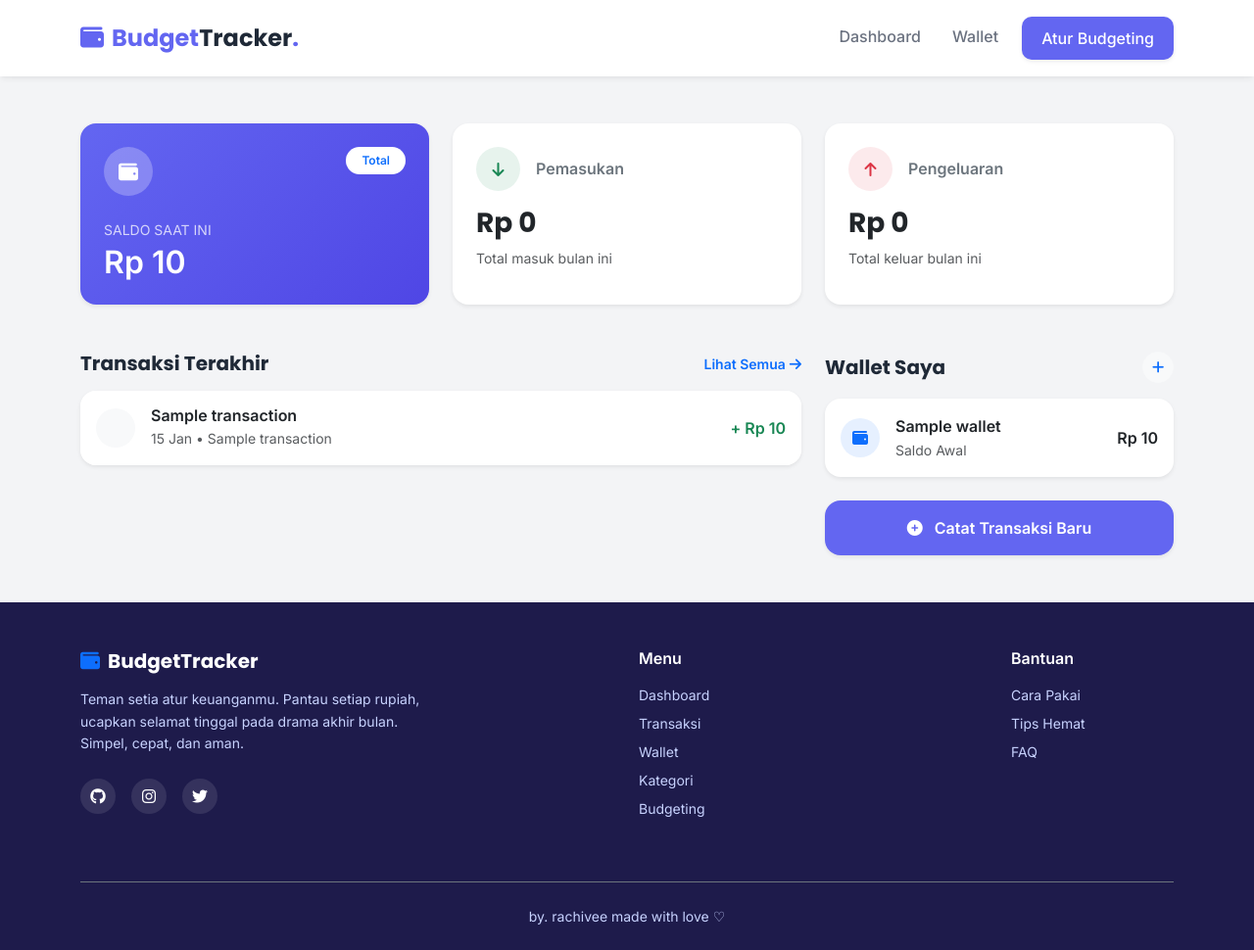
After one commit to rachivee/TP10DPBO2425C2, a PHP site: template Project/views/dashboard.php in a window 1280 px wide. The commit adds this page. Shown: the whole page at 98% size. Run offline with PHP 8.4, Linux system fonts and the light colour scheme; the template is opened without the code that fills it: most values are stand-ins (such as "Sample title", 1, 10 or a date in 2020).

Commit message:
Dashboard Almost Done

```diff
--- /dev/null
+++ b/Project/views/dashboard.php
@@ -0,0 +1,140 @@
+<?php require_once 'views/templates/header.php'; ?>
+
+<div class="row g-4 mb-5">
+
+    <div class="col-md-4">
+        <div class="card border-0 shadow-sm rounded-4 h-100" style="background: linear-gradient(135deg, #6366f1 0%, #4f46e5 100%);">
+            <div class="card-body p-4 text-white">
+                <div class="d-flex justify-content-between align-items-start mb-4">
+                    <div class="rounded-circle bg-white bg-opacity-25 d-flex align-items-center justify-content-center" style="width: 50px; height: 50px;">
+                        <i class="fas fa-wallet fa-lg"></i>
+                    </div>
+                    <span class="badge bg-white text-primary rounded-pill px-3 py-2">Total</span>
+                </div>
+                <p class="mb-1 opacity-75 small text-uppercase ls-1">Saldo Saat Ini</p>
+                <h2 class="fw-bold mb-0" style="font-family: 'Inter', monospace;">
+                    Rp <?= number_format($currentBalance, 0, ',', '.'); ?>
+                </h2>
+            </div>
+        </div>
+    </div>
+
+    <div class="col-md-4">
+        <div class="card border-0 shadow-sm rounded-4 h-100 bg-white">
+            <div class="card-body p-4">
+                <div class="d-flex align-items-center mb-3">
+                    <div class="rounded-circle bg-success bg-opacity-10 text-success d-flex align-items-center justify-content-center me-3" style="width: 45px; height: 45px;">
+                        <i class="fas fa-arrow-down"></i>
+                    </div>
+                    <h6 class="fw-bold mb-0 text-secondary">Pemasukan</h6>
+                </div>
+                <h3 class="fw-bold text-dark mb-0">
+                    Rp <?= number_format($summary['income'], 0, ',', '.'); ?>
+                </h3>
+                <p class="text-muted small mt-2 mb-0">Total masuk bulan ini</p>
+            </div>
+        </div>
+    </div>
+
+    <div class="col-md-4">
+        <div class="card border-0 shadow-sm rounded-4 h-100 bg-white">
+            <div class="card-body p-4">
+                <div class="d-flex align-items-center mb-3">
+                    <div class="rounded-circle bg-danger bg-opacity-10 text-danger d-flex align-items-center justify-content-center me-3" style="width: 45px; height: 45px;">
+                        <i class="fas fa-arrow-up"></i>
+                    </div>
+                    <h6 class="fw-bold mb-0 text-secondary">Pengeluaran</h6>
+                </div>
+                <h3 class="fw-bold text-dark mb-0">
+                    Rp <?= number_format($summary['expense'], 0, ',', '.'); ?>
+                </h3>
+                <p class="text-muted small mt-2 mb-0">Total keluar bulan ini</p>
+            </div>
+        </div>
+    </div>
+</div>
+
+<div class="row g-4">
+
+    <div class="col-lg-8">
+        <div class="d-flex justify-content-between align-items-center mb-3">
+            <h5 class="fw-bold mb-0">Transaksi Terakhir</h5>
+            <a href="index.php?entity=transaction&action=list" class="text-decoration-none small fw-bold">Lihat Semua<i class="fas fa-arrow-right ms-1"></i></a>
+        </div>
+
+        <div class="card border-0 shadow-sm rounded-4 overflow-hidden">
+            <div class="card-body p-0">
+                <div class="list-group list-group-flush">
+                    <?php if (empty($recentTransactions)): ?>
+                        <div class="text-center py-5 text-muted">Belum ada transaksi.</div>
+                    <?php else: ?>
+                        <?php foreach ($recentTransactions as $trx):
+                            $isExpense = ($trx['category_type'] == 'expense');
+                            $colorClass = $isExpense ? 'text-danger' : 'text-success';
+                            $operator   = $isExpense ? '- ' : '+ ';
+                        ?>
+                        <div class="list-group-item p-3 border-light action-hover">
+                            <div class="d-flex align-items-center justify-content-between">
+                                <div class="d-flex align-items-center">
+                                    <div class="rounded-circle bg-light d-flex align-items-center justify-content-center me-3 text-secondary" style="width: 40px; height: 40px;">
+                                        <i class="<?= $trx['category_icon'] ?? 'fas fa-tag'; ?>"></i>
+                                    </div>
+                                    <div>
+                                        <h6 class="mb-0 fw-bold text-dark"><?= htmlspecialchars($trx['category_name']); ?></h6>
+                                        <small class="text-muted">
+                                            <?= date('d M', strtotime($trx['transaction_date'])); ?> &bull;
+                                            <?= htmlspecialchars($trx['wallet_name']); ?>
+                                        </small>
+                                    </div>
+                                </div>
+                                <div class="fw-bold <?= $colorClass; ?>">
+                                    <?= $operator; ?>Rp <?= number_format($trx['amount'], 0, ',', '.'); ?>
+                                </div>
+                            </div>
+                        </div>
+                        <?php endforeach; ?>
+                    <?php endif; ?>
+                </div>
+            </div>
+        </div>
+    </div>
+
+    <div class="col-lg-4">
+        <div class="d-flex justify-content-between align-items-center mb-3">
+            <h5 class="fw-bold mb-0">Wallet Saya</h5>
+            <a href="index.php?entity=wallet&action=add" class="btn btn-sm btn-light text-primary rounded-circle" style="width:32px; height:32px;"><i class="fas fa-plus"></i></a>
+        </div>
+
+        <?php if (empty($walletList)): ?>
+            <div class="alert alert-light text-center border-0 rounded-4">Belum ada Wallet.</div>
+        <?php else: ?>
+            <?php foreach ($walletList as $wallet): ?>
+            <div class="card border-0 shadow-sm rounded-4 mb-3">
+                <div class="card-body d-flex align-items-center justify-content-between">
+                    <div class="d-flex align-items-center">
+                        <div class="rounded-circle bg-primary bg-opacity-10 text-primary d-flex align-items-center justify-content-center me-3" style="width: 40px; height: 40px;">
+                            <i class="fas fa-wallet"></i>
+                        </div>
+                        <div>
+                            <p class="mb-0 fw-bold text-dark"><?= htmlspecialchars($wallet['name']); ?></p>
+                            <small class="text-muted">Saldo Awal</small>
+                        </div>
+                    </div>
+                    <span class="fw-bold text-dark">
+                        Rp <?= number_format($wallet['initial_balance'], 0, ',', '.'); ?>
+                    </span>
+                </div>
+            </div>
+            <?php endforeach; ?>
+        <?php endif; ?>
+
+        <div class="d-grid mt-4">
+            <a href="index.php?entity=transaction&action=add" class="btn btn-primary py-3 rounded-4 fw-bold shadow-sm">
+                <i class="fas fa-plus-circle me-2"></i> Catat Transaksi Baru
+            </a>
+        </div>
+    </div>
+
+</div>
+
+<?php require_once 'views/templates/footer.php'; ?>
--- a/Project/views/templates/header.php
+++ b/Project/views/templates/header.php
@@ -101,8 +101,8 @@
                     <a class="nav-link" href="index.php?entity=wallet&action=list">Wallet</a>
                 </li>
                 <li class="nav-item">
-                    <a class="btn btn-primary text-white shadow-sm" href="index.php?entity=transaction&action=add">
-                        <i class="fas fa-plus me-1"></i> Transaksi
+                    <a class="btn btn-primary text-white shadow-sm" href="index.php?entity=budget&action=list">
+                        Atur Budgeting
                     </a>
                 </li>
             </ul>
```
Also changed, not shown: Project/index.php (+28 -1 lines), Project/models/Transaction.php (+34 -0 lines), Project/viewmodels/TransactionViewModel.php (+8 -0 lines).
